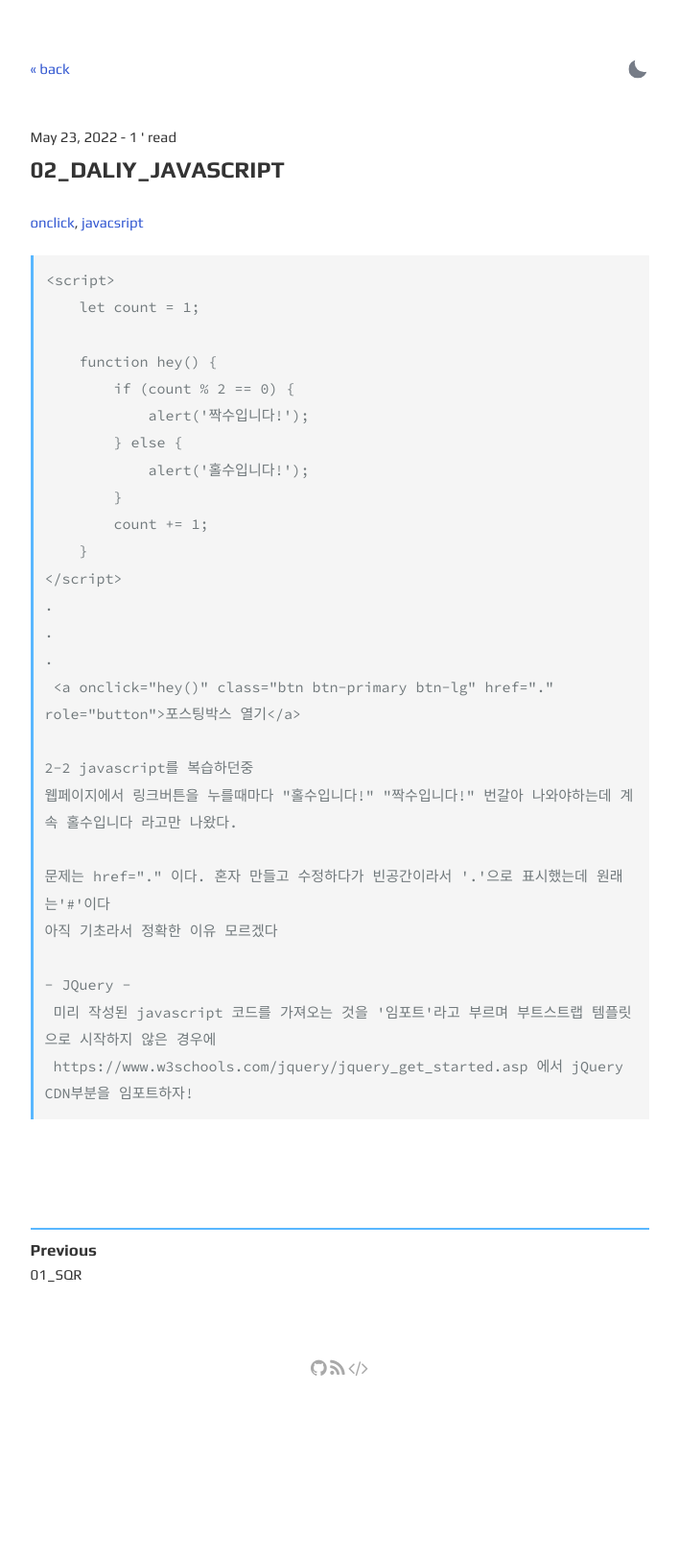
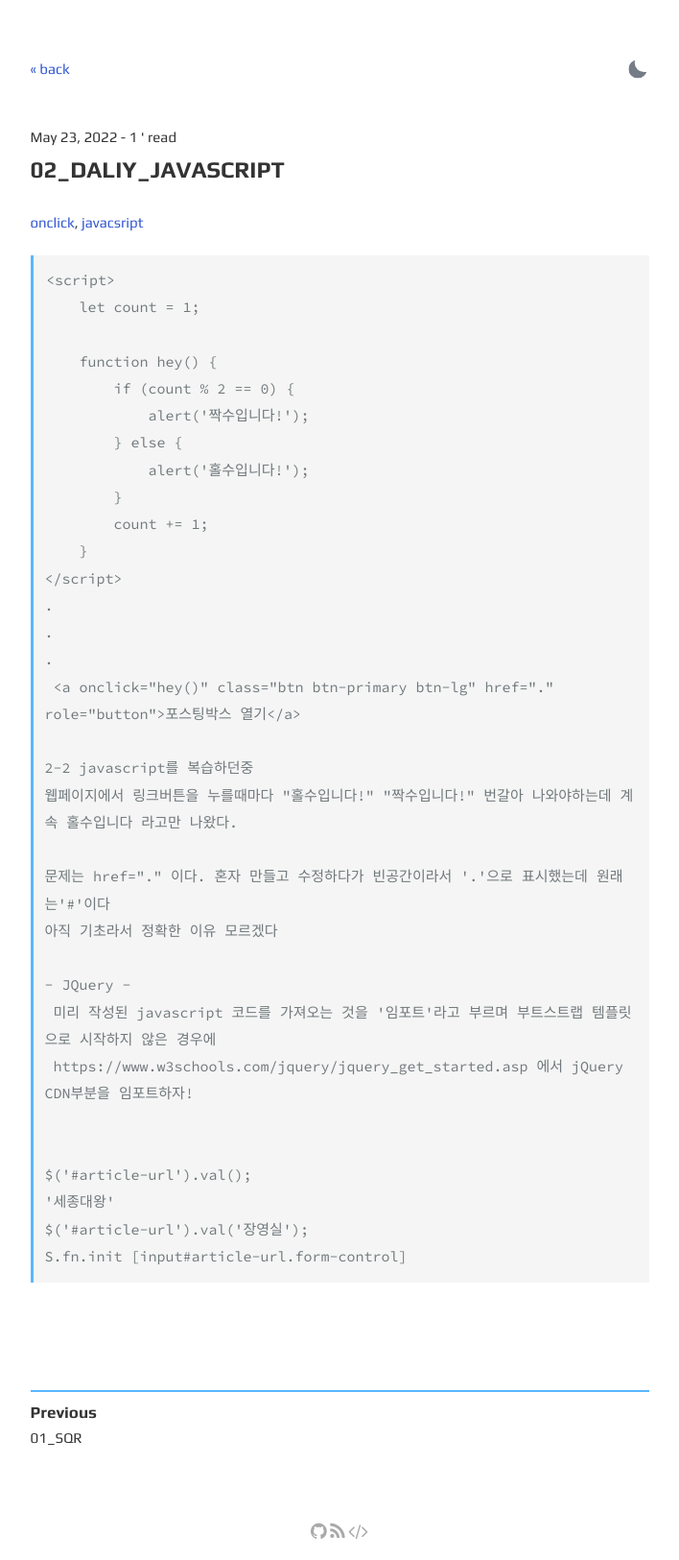
Before and after one commit to k-sub-git/younggunkim.github.io, a Jekyll site: the page built from _posts/2022-05-23-02_Daily_01.md, in a window 1280 px wide. Shown: the whole page at 96% size, without its empty margins (286-994 px from the left). Built offline with Jekyll 4.4.1, drawn with Linux system fonts in a browser that asks for light colours; comment, search, counter and statistics services are not loaded; before the commit the page ends 1456 px from its top, so only the background shows below that.

Commit message:
Update 2022-05-23-02_Daily_01.md

```diff
--- a/_posts/2022-05-23-02_Daily_01.md
+++ b/_posts/2022-05-23-02_Daily_01.md
@@ -30,3 +30,9 @@ tags: onclick javacsript
     - JQuery -
      미리 작성된 javascript 코드를 가져오는 것을 '임포트'라고 부르며 부트스트랩 템플릿으로 시작하지 않은 경우에
      https://www.w3schools.com/jquery/jquery_get_started.asp 에서 jQuery CDN부분을 임포트하자!
+
+
+    $('#article-url').val();
+    '세종대왕'
+    $('#article-url').val('장영실');
+    S.fn.init [input#article-url.form-control]
```
